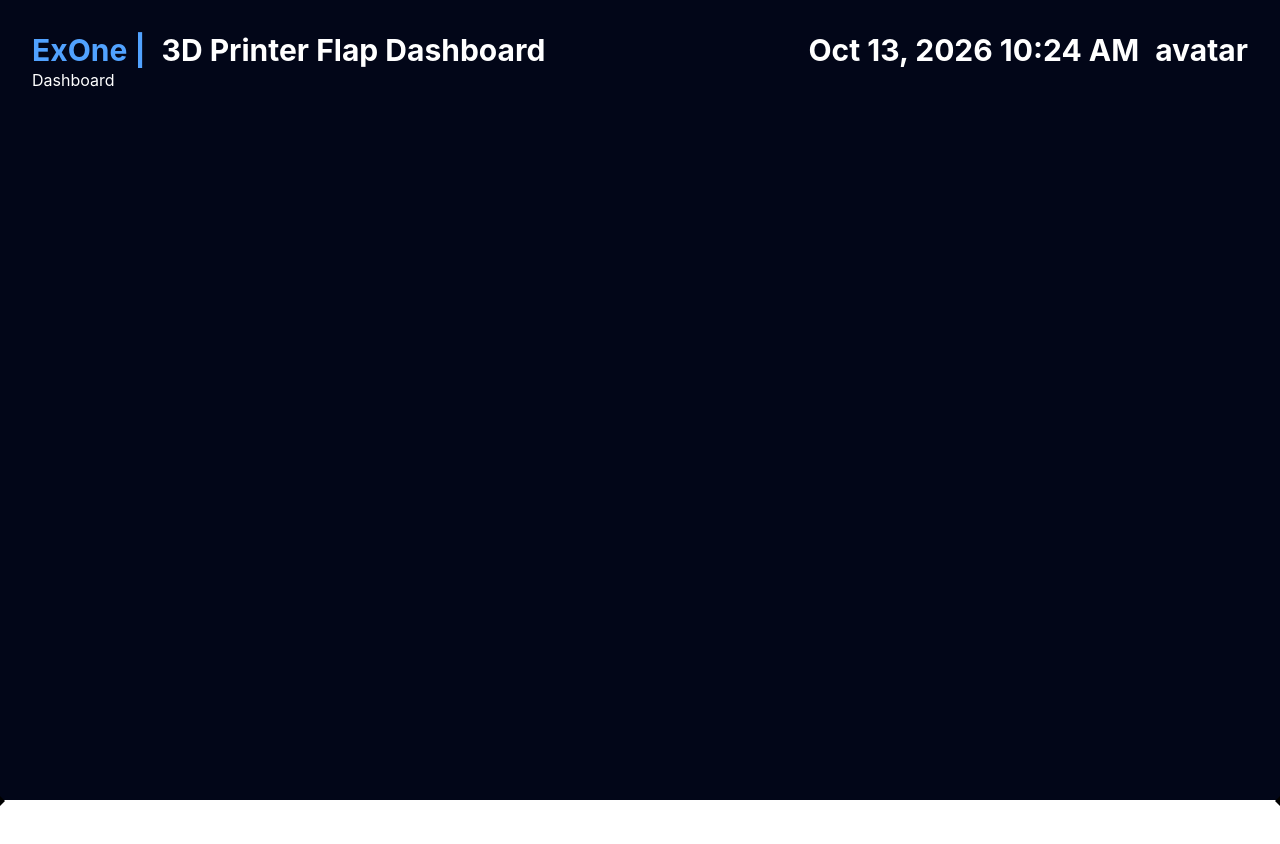
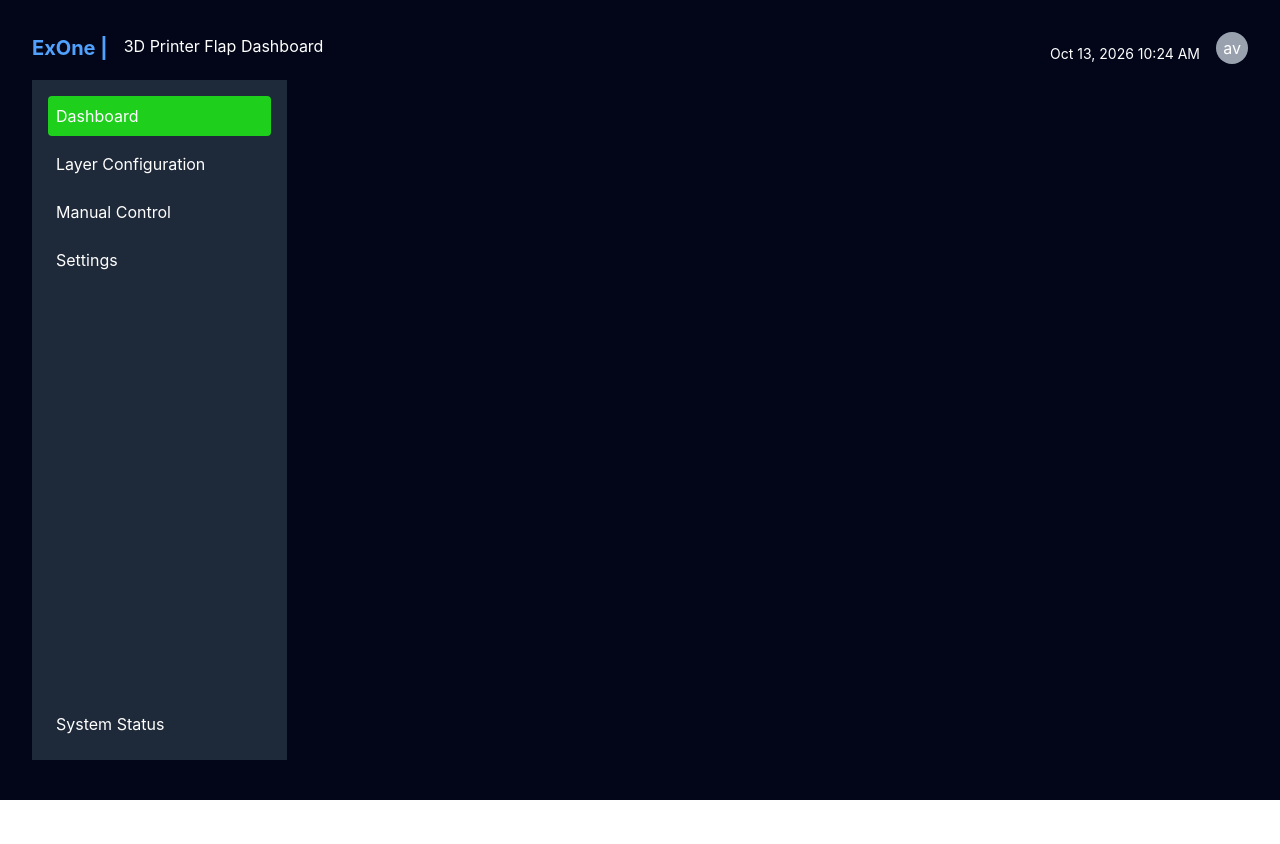
Before and after one commit to Alfredoeb9/ExOne-3D-Printer-Flap-Controller, a React (Vite) app in the folder UI/: page / in a window 1280 px wide. Shown: the top 844 px of the page. After the commit the page ends 800 px from the top, so only its background shows below. Built offline with nearby package versions, Linux system fonts and the light colour scheme.

Commit message:
[Sidebar] created sidebar and simple header

```diff
--- a/UI/src/App.tsx
+++ b/UI/src/App.tsx
@@ -5,6 +5,7 @@ import viteLogo from './assets/vite.svg'
 import './App.css'
 import Dashboard from './pages/Dashboard'
 import Header from './components/Header'
+import Sidebar from './components/Sidebar'
 
 function App() {
   const [count, setCount] = useState(0)
@@ -15,8 +16,8 @@ function App() {
         <Header />
 
         <section id="side-by-side">
-          {/* Side bar */}
-          <Dashboard />
+          <Sidebar />
+          {/* <Dashboard /> */}
         </section>
 
         {/* <div className="hero">
@@ -121,9 +122,9 @@ function App() {
           </ul>
         </div>
       </section> */}
-
+{/*
       <div className="ticks"></div>
-      <section id="spacer"></section>
+      <section id="spacer"></section> */}
     </>
   )
 }
--- a/UI/src/components/Header.tsx
+++ b/UI/src/components/Header.tsx
@@ -1,15 +1,15 @@
 export default function Header() {
     return (
-        <div className="flex justify-between items-center text-3xl font-bold text-white">
+        <div className="flex justify-between items-center pb-4">
             <div className="flex space-x-4">
-                <h1 className="text-3xl font-bold text-blue-400">ExOne |</h1>
+                <h1 className="text-xl font-bold text-blue-400">ExOne |</h1>
                 <p className="text-white">3D Printer Flap Dashboard</p>
             </div>
 
             <div className="flex items-end space-x-4">
-                <p>Oct 13, 2026 10:24 AM</p>
-                <div>
-                    avatar
+                <p className="text-sm">Oct 13, 2026 10:24 AM</p>
+                <div className="w-8 h-8 bg-gray-400 rounded-full flex items-center justify-center">
+                    av
                 </div>
             </div>
         </div>
--- a/UI/src/components/Sidebar.tsx
+++ b/UI/src/components/Sidebar.tsx
@@ -0,0 +1,21 @@
+export default function Sidebar() {
+    return (
+        <div className="flex flex-col min-h-[calc(100vh-120px)] w-[255px] space-y-4 p-4 bg-gray-800 text-white">
+            <div className="flex flex-1 justify-between flex-col">
+                <ul className="space-y-2">
+                    <li id="active" className="hover:bg-gray-700 cursor-pointer p-2 rounded">Dashboard</li>
+                    <li className="hover:bg-gray-700 cursor-pointer p-2 rounded">Layer Configuration</li>
+                    <li className="hover:bg-gray-700 cursor-pointer p-2 rounded">Manual Control</li>
+                    <li className="hover:bg-gray-700 cursor-pointer p-2 rounded">Settings</li>
+
+
+                </ul>
+
+                <ul className="space-y-2">
+                    <li className="hover:bg-gray-700 cursor-pointer p-2 rounded">System Status</li>
+                </ul>
+            </div>
+
+        </div>
+    );
+}
--- a/UI/src/index.css
+++ b/UI/src/index.css
@@ -1,4 +1,8 @@
 @import "tailwindcss";
+
+#active {
+  background-color: #1ecf1b; /* Tailwind's gray-700 */
+}
 
 /* :root {
   --text: #6b6375;
```
